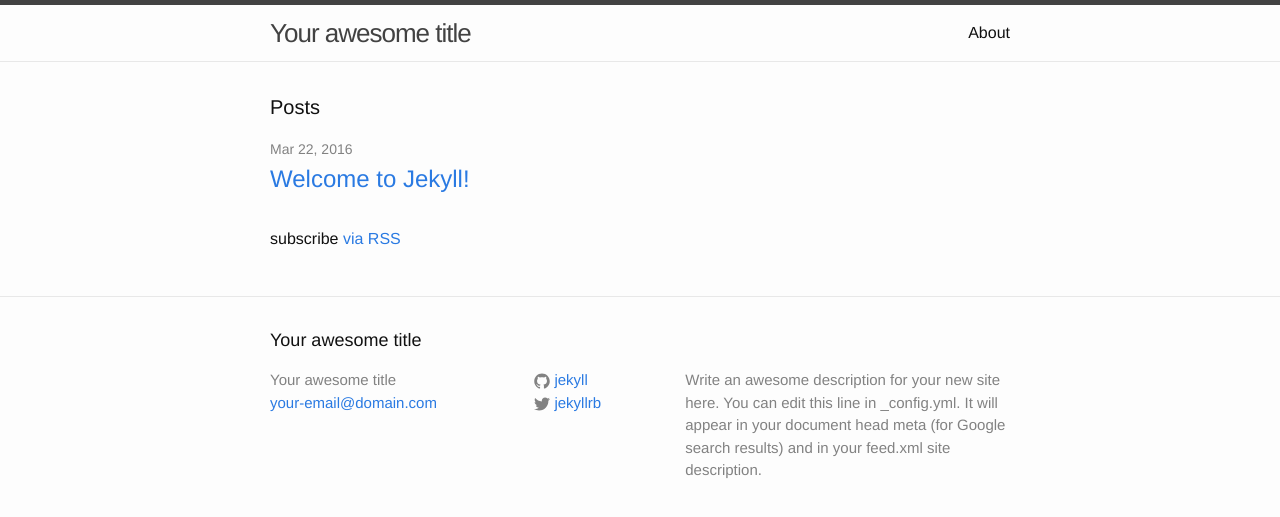
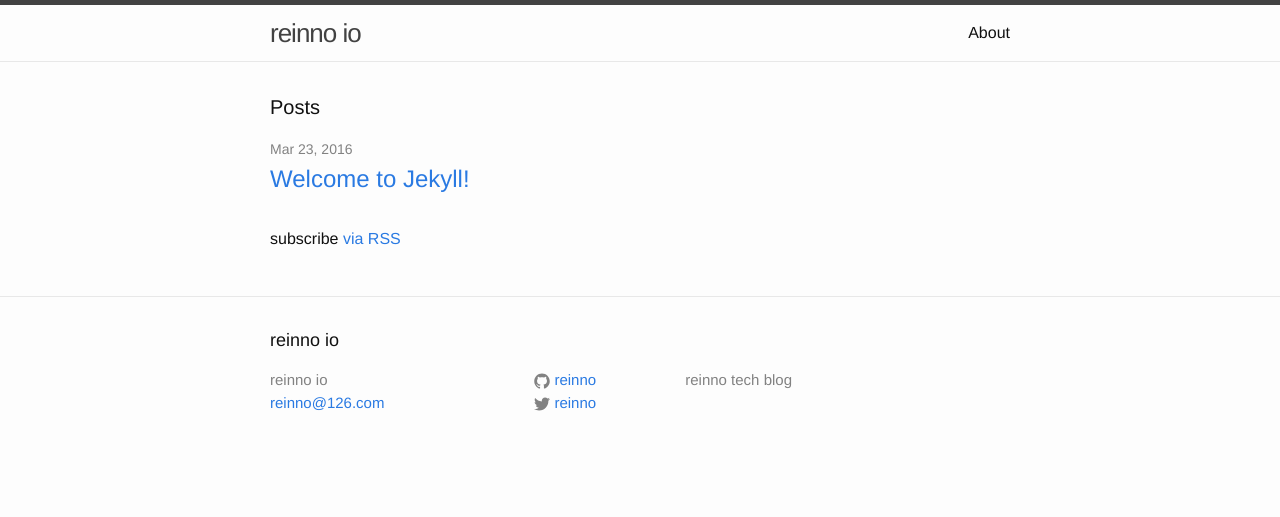
Before and after one commit to reinno/reinno.github.io, a Jekyll site: the page built from index.html, in a window 1280 px wide. Shown: the top 517 px of the page. Built offline with Jekyll 4.4.1, drawn with Linux system fonts in a browser that asks for light colours; the list of posts is cut into pages by our own code.

Commit message:
feature: set jekyll config

```diff
--- a/_config.yml
+++ b/_config.yml
@@ -5,17 +5,35 @@
 # For technical reasons, this file is *NOT* reloaded automatically when you use
 # 'jekyll serve'. If you change this file, please restart the server process.
 
-# Site settings
-title: Your awesome title
-email: your-email@domain.com
-description: > # this means to ignore newlines until "baseurl:"
-  Write an awesome description for your new site here. You can edit this
-  line in _config.yml. It will appear in your document head meta (for
-  Google search results) and in your feed.xml site description.
+# Global Configuration
+exclude: ["README.md"]
+timezone: Asia/Shanghai
+
+# Jekyll Settings
+excerpt_separator: <!--more-->
+paginate: 5
+paginate_path: ":num"
+permalink: pretty
+sass:
+    style: :compressed
+
+# Gems
+gems:
+  - jekyll-feed
+  - jekyll-paginate
+  - jekyll-sitemap
+
+
+# Build Command Options
+# Serve Command Options
 baseurl: "" # the subpath of your site, e.g. /blog
+
+title: reinno io
+email: reinno@126.com
+description: reinno tech blog
 url: "http://yourdomain.com" # the base hostname & protocol for your site
-twitter_username: jekyllrb
-github_username:  jekyll
+twitter_username: reinno
+github_username: reinno
 
 # Build settings
 markdown: kramdown
```
Also changed, not shown: 1 other file.
